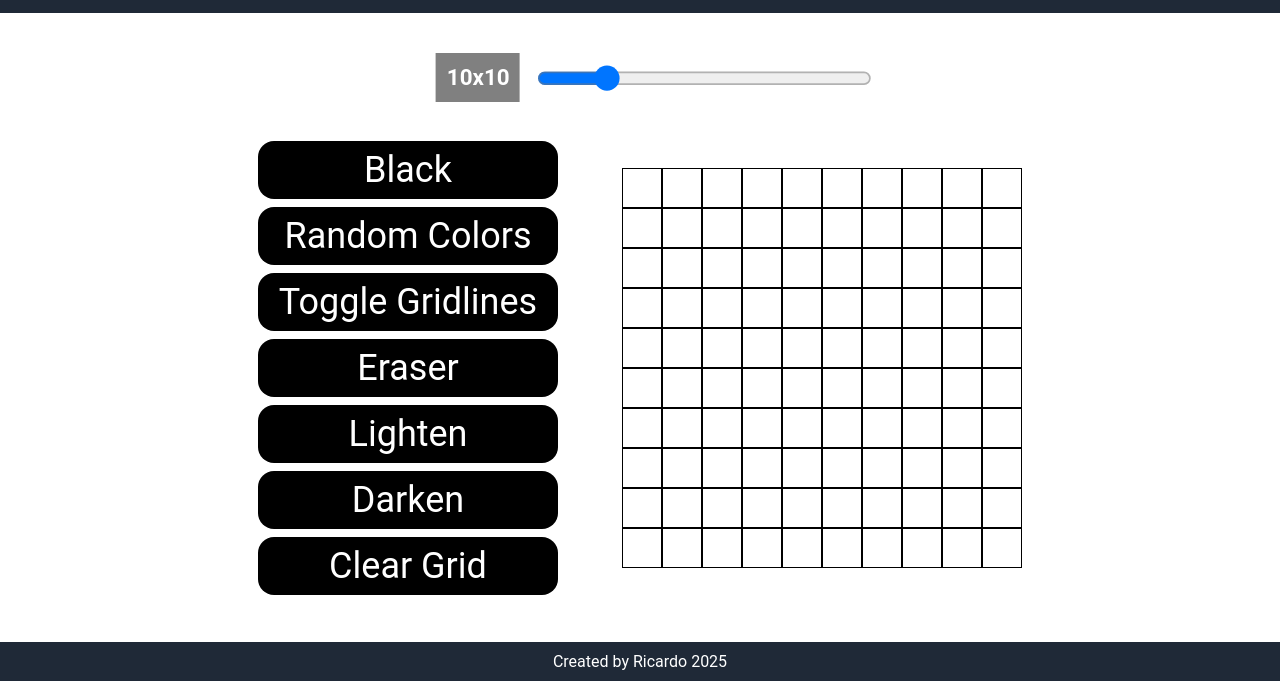
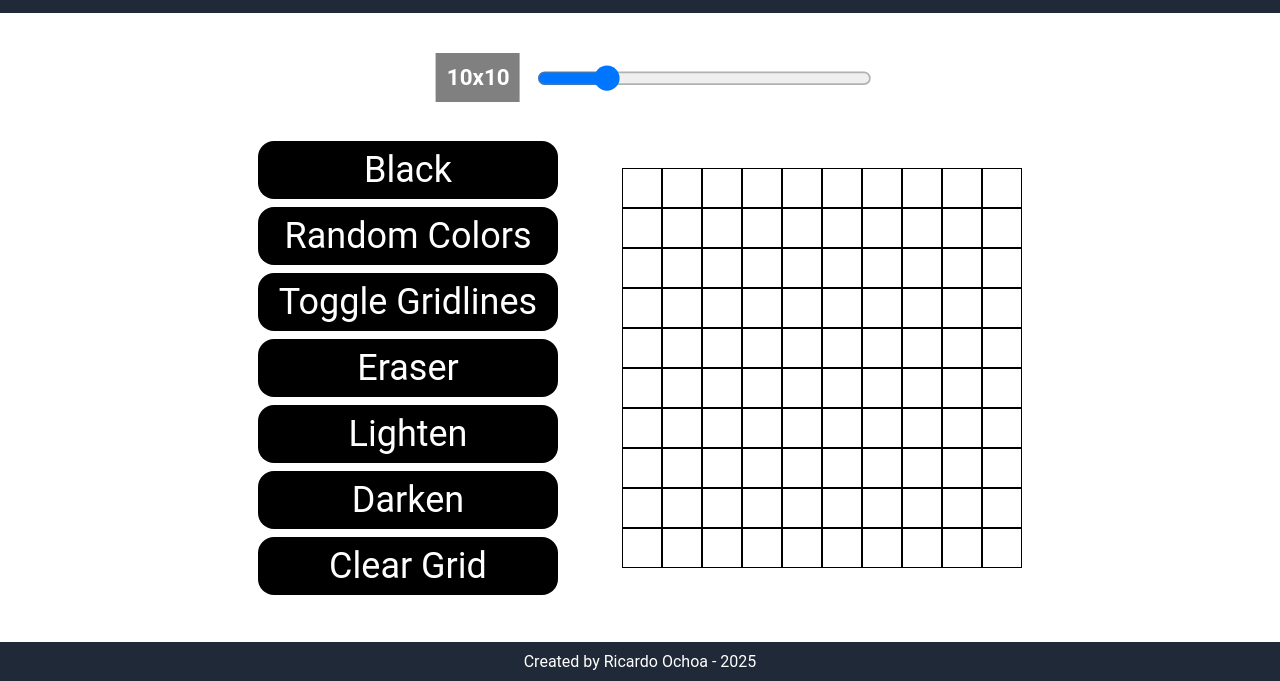
Before and after one commit to RicardoPriv/etch_a_sketch, a plain HTML site: page index.html in a window 1280 px wide. Shown: the part 119-800 px from the top of the page. Drawn offline with Linux system fonts and the light colour scheme.

Commit message:
Touchups: - Changed footer - Removed unneccessary logs - Formatted conditionals in gridDivide

```diff
--- a/index.html
+++ b/index.html
@@ -33,7 +33,7 @@
         </div>
 
         <div class="footer">
-            <div class="copyright">Created by Ricardo 2025</div>
+            <div class="copyright">Created by Ricardo Ochoa - 2025</div>
         </div>
     </body>
 
```
Also changed, not shown: script.js (+2 -11 lines).
